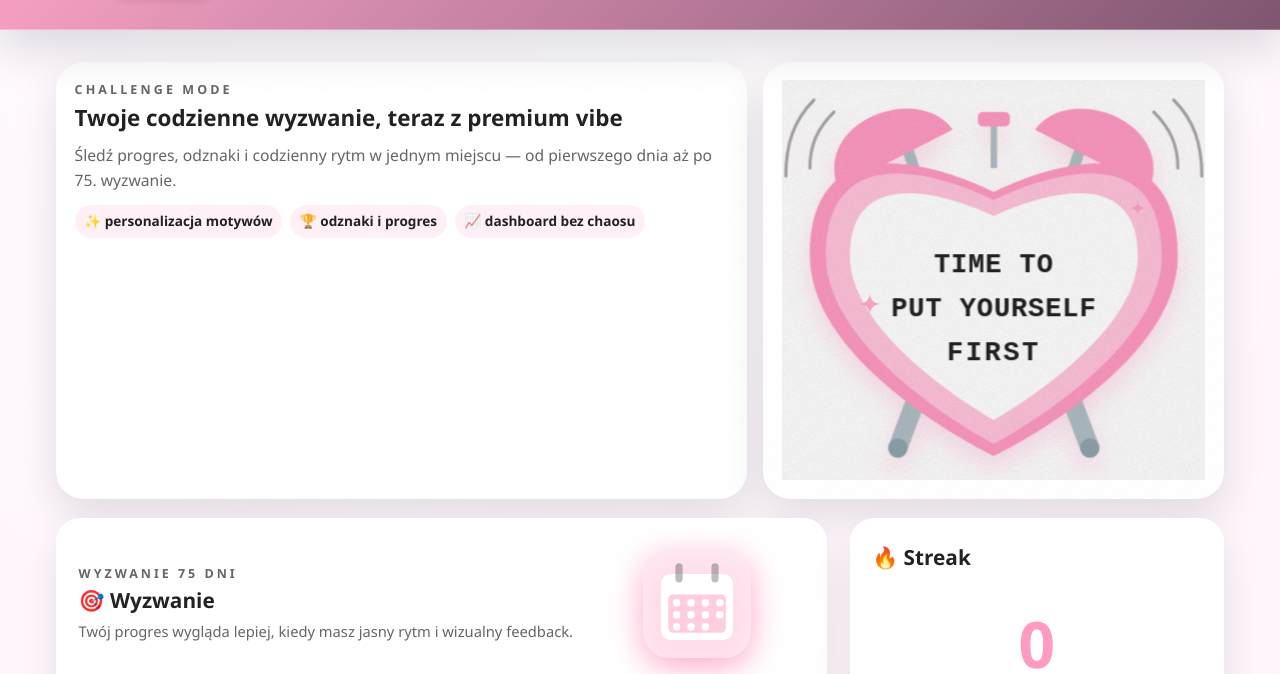
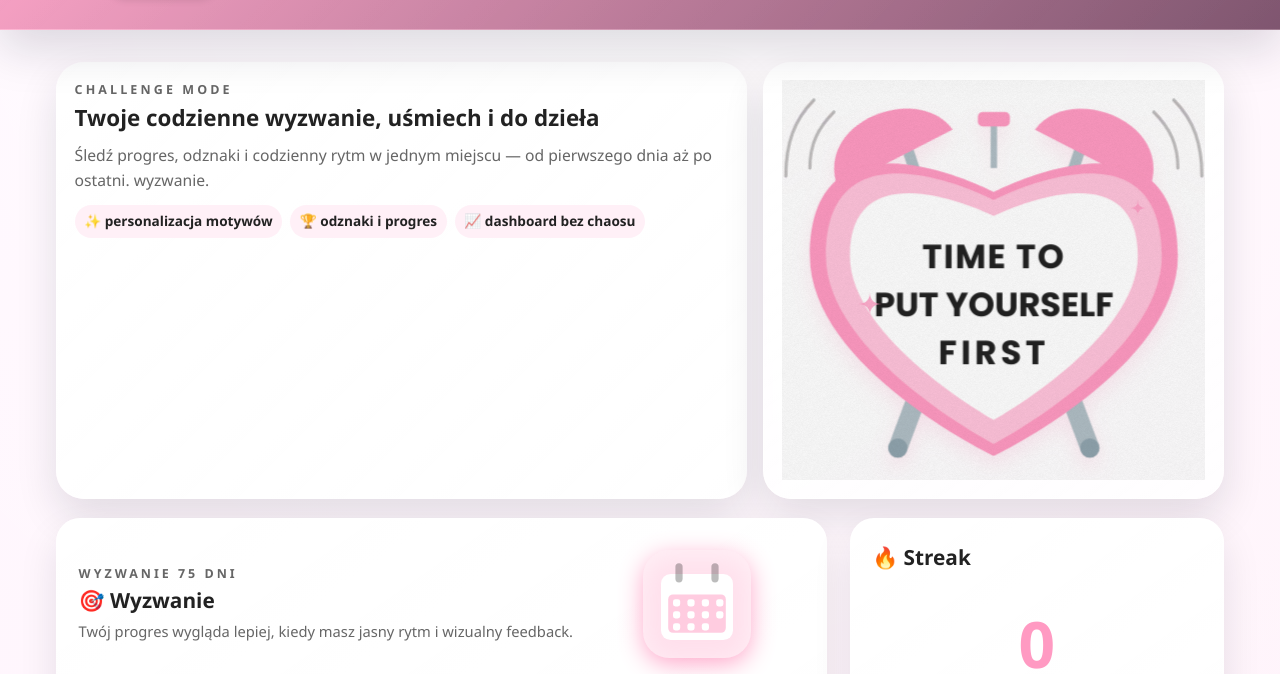
Before and after one commit to czkawkaaa/Motivation-tracker-3, a website with bundled scripts: page index.html in a window 1280 px wide. Shown: the part 126-800 px from the top of the page. Built offline with nearby package versions, Linux system fonts and the light colour scheme; no server answers.

Commit message:
prokrastynacja

```diff
--- a/index.html
+++ b/index.html
@@ -5,7 +5,6 @@
     <meta name="viewport" content="width=device-width, initial-scale=1.0">
     <title>🌸 Kawaii Quest - Motivation Tracker</title>
 
-    <!-- PWA Meta Tags -->
     <meta name="description" content="75-dniowe wyzwanie motywacyjne z synchronizacją w chmurze">
     <meta name="theme-color" content="#ff9ac2">
     <meta name="mobile-web-app-capable" content="yes">
@@ -13,7 +12,6 @@
     <meta name="apple-mobile-web-app-status-bar-style" content="black-translucent">
     <meta name="apple-mobile-web-app-title" content="Kawaii Quest">
 
-    <!-- Icons -->
     <link rel="icon" type="image/svg+xml" href="icon.svg">
     <link rel="apple-touch-icon" href="icon.svg">
     <link rel="manifest" href="manifest.json">
@@ -58,9 +56,7 @@
     </header>
 
     <main>
-        <!-- DASHBOARD VIEW -->
         <div class="view active" id="view-dashboard">
-            <!-- Date Indicator (hidden by default, shown when date is selected) -->
             <div id="dateIndicator" class="date-indicator" style="display: none;">
                 <div class="date-indicator-content">
                     <span class="date-indicator-icon">📅</span>
@@ -72,8 +68,8 @@
             <div class="hero-banner">
                 <section class="hero-card hero-copy">
                     <p class="eyebrow" style="text-transform: uppercase; letter-spacing: 0.25em; font-size: 0.78rem; color: var(--text-secondary); font-weight: 700;">Challenge mode</p>
-                    <h2>Twoje codzienne wyzwanie, teraz z premium vibe</h2>
-                    <p>Śledź progres, odznaki i codzienny rytm w jednym miejscu — od pierwszego dnia aż po 75. wyzwanie.</p>
+                    <h2>Twoje codzienne wyzwanie, uśmiech i do dzieła</h2>
+                    <p>Śledź progres, odznaki i codzienny rytm w jednym miejscu — od pierwszego dnia aż po ostatni. wyzwanie.</p>
                     <div class="hero-pills">
                         <span class="hero-pill">✨ personalizacja motywów</span>
                         <span class="hero-pill">🏆 odznaki i progres</span>
@@ -84,11 +80,11 @@
                     <svg xmlns="http://www.w3.org/2000/svg" viewBox="0 0 500 500" width="100%" height="100%" style="display: block; max-height: 400px; margin: 0 auto;">
                       <defs>
                         <filter id="shadow" x="-20%" y="-20%" width="140%" height="140%">
-                          <feDropShadow dx="0" dy="15" stdDeviation="15" flood-color="var(--primary-color)" flood-opacity="0.3" />
+                          <feDropShadow dx="0" dy="12" stdDeviation="12" flood-color="var(--primary-color)" flood-opacity="0.18" />
                         </filter>
                         <filter id="noise">
                           <feTurbulence type="fractalNoise" baseFrequency="0.8" numOctaves="3" stitchTiles="stitch"/>
-                          <feColorMatrix type="matrix" values="0 0 0 0 0, 0 0 0 0 0, 0 0 0 0 0, 0 0 0 0.12 0" />
+                          <feColorMatrix type="matrix" values="0 0 0 0 0, 0 0 0 0 0, 0 0 0 0 0, 0 0 0 0.10 0" />
                         </filter>
                       </defs>
 
@@ -102,7 +98,7 @@
                         <path d="M 40 110 C 40 20 180 20 200 90 Z" fill="var(--primary-color)" transform="rotate(-20 120 80)" />
                         <path d="M 300 90 C 320 20 460 20 460 110 Z" fill="var(--primary-color)" transform="rotate(20 380 80)" />
 
-                        <g stroke="var(--text-primary)" stroke-width="4" stroke-linecap="round" fill="none" opacity="0.4">
+                        <g stroke="var(--text-primary)" stroke-width="4" stroke-linecap="round" fill="none" opacity="0.3">
                           <path d="M 50 40 C 30 60 20 80 20 110" />
                           <path d="M 25 25 C 0 50 -10 80 -10 120" />
                           <path d="M 450 40 C 470 60 480 80 480 110" />
@@ -115,10 +111,10 @@
                         <path d="M 250 150 C 250 150 40 40 40 220 C 40 345 250 455 250 455 C 250 455 460 345 460 220 C 460 40 250 150 250 150 Z" fill="var(--card-bg)" opacity="0.4" />
                         <path d="M 250 170 C 250 170 70 80 70 220 C 70 325 250 425 250 425 C 250 425 430 325 430 220 C 430 80 250 170 250 170 Z" fill="var(--card-bg)" />
 
-                        <g font-family="'Courier New', Courier, 'Arial Black', sans-serif" font-weight="900" font-size="34" fill="var(--text-primary)" text-anchor="middle">
-                          <text x="250" y="240" letter-spacing="1">TIME TO</text>
-                          <text x="250" y="295" letter-spacing="1">PUT YOURSELF</text>
-                          <text x="250" y="350" letter-spacing="3">FIRST</text>
+                        <g font-family="'Poppins', 'Montserrat', sans-serif" font-weight="700" font-size="42" fill="var(--text-primary)" text-anchor="middle">
+                          <text x="250" y="235" letter-spacing="2">TIME TO</text>
+                          <text x="250" y="295" letter-spacing="0">PUT YOURSELF</text>
+                          <text x="250" y="355" letter-spacing="5">FIRST</text>
                         </g>
                       </g>
 
@@ -130,7 +126,6 @@
             </div>
 
             <div class="dashboard-grid">
-                <!-- Wyzwanie Card -->
                 <section class="card card-challenge">
                     <div class="challenge-spotlight">
                         <div>
@@ -138,9 +133,9 @@
                             <h2>🎯 Wyzwanie</h2>
                             <p class="challenge-note">Twój progres wygląda lepiej, kiedy masz jasny rytm i wizualny feedback.</p>
                         </div>
-                       <svg xmlns="http://www.w3.org/2000/svg" viewBox="0 0 100 100" width="120" height="120" style="display: block; margin: 0 auto; filter: drop-shadow(0px 8px 16px var(--primary-color));">
+                        <svg xmlns="http://www.w3.org/2000/svg" viewBox="0 0 100 100" width="120" height="120" style="display: block; margin: 0 auto; filter: drop-shadow(0px 6px 12px var(--primary-color));">
                           <rect x="5" y="5" width="90" height="90" rx="22" fill="var(--card-bg)" opacity="0.8" />
-                          <rect x="5" y="5" width="90" height="90" rx="22" fill="var(--primary-color)" opacity="0.2" />
+                          <rect x="5" y="5" width="90" height="90" rx="22" fill="var(--primary-color)" opacity="0.15" />
 
                           <rect x="20" y="25" width="60" height="55" rx="8" fill="var(--card-bg)" />
                           <rect x="26" y="42" width="48" height="32" rx="4" fill="var(--primary-color)" opacity="0.5" />
@@ -180,7 +175,6 @@
                     </div>
                 </section>
 
-                <!-- Streak Card -->
                 <section class="card card-streak">
                     <h2>🔥 Streak</h2>
                     <div class="streak-display">
@@ -189,7 +183,6 @@
                     </div>
                 </section>
 
-                <!-- Kroki Card -->
                 <section class="card card-steps" id="stepsCard">
                     <h2>👣 Dzisiejsze kroki</h2>
                     <div class="steps-input-group">
@@ -199,7 +192,6 @@
                     <div class="success-message" id="stepsSuccess">✅ Kroki zapisane!</div>
                 </section>
 
-                <!-- Samopoczucie Card -->
                 <section class="card card-mood">
                     <h2>😊 Dziennik samopoczucia</h2>
                     <div class="mood-selector">
@@ -213,7 +205,6 @@
                     <div class="success-message" id="moodSuccess">✅ Nastrój zapisany!</div>
                 </section>
 
-                <!-- Nauka Card -->
                 <section class="card card-study" id="studyCard">
                     <h2>📚 Dzisiejsza nauka</h2>
                     <div class="study-input-group">
@@ -224,7 +215,6 @@
                     <div class="success-message" id="studySuccess">Godziny nauki zapisane! 📖</div>
                 </section>
 
-                <!-- Zadania Card -->
                 <section class="card card-tasks">
                     <div class="section-header">
                         <h2>📝 Zadania na dziś</h2>
@@ -266,7 +256,6 @@
             </div>
         </div>
 
-        <!-- CALENDAR VIEW -->
         <div class="view" id="view-calendar">
             <div class="calendar-container">
                 <div class="calendar-header">
@@ -275,12 +264,10 @@
                     <button class="calendar-nav-btn" id="nextMonth">▶</button>
                 </div>
                 <div class="calendar-grid" id="calendarGrid">
-                    <!-- Calendar will be generated by JS -->
-                </div>
+                    </div>
             </div>
         </div>
 
-        <!-- STATS VIEW -->
         <div class="view" id="view-stats">
             <div class="stats-grid">
                 <section class="card" id="stepsStatsCard">
@@ -361,7 +348,6 @@
             </div>
         </div>
 
-        <!-- WORKOUTS VIEW -->
         <div class="view" id="view-workouts">
             <div class="workouts-shell">
                 <section class="hero-card hero-copy">
@@ -422,7 +408,6 @@
             </div>
         </div>
 
-        <!-- RULES VIEW -->
         <div class="view" id="view-rules">
             <div style="padding: 1rem;">
                 <h1>📜 Zasady Wyzwania</h1>
@@ -435,7 +420,6 @@
             </div>
         </div>
 
-        <!-- GALLERY VIEW -->
         <div class="view" id="view-gallery">
             <div class="gallery-container">
                 <div class="upload-area">
@@ -443,24 +427,22 @@
                     <button class="btn-upload" id="uploadBtn">📸 Wybierz zdjęcie</button>
                 </div>
                 <div class="gallery-grid" id="galleryGrid">
-                    <!-- Photos will be added by JS -->
-                </div>
+                    </div>
             </div>
         </div>
 
-        <!-- BADGES VIEW -->
         <div class="view" id="view-badges">
             <div class="hero-banner" style="margin-bottom: 1rem;">
                 <section class="hero-card hero-copy">
                     <p class="eyebrow" style="text-transform: uppercase; letter-spacing: 0.25em; font-size: 0.78rem; color: var(--text-secondary); font-weight: 700;">Odznaki</p>
                     <h2>Twoja kolekcja postępów i osiągnięć</h2>
-                    <p>Każda odznaka to mały moment „to było warte tego”, a cały panel zyskuje bardziej premium wygląd.</p>
+                    <p>Każda odznaka to mały moment „to było warte poświęcenia”</p>
                 </section>
                 <section class="hero-card hero-visual">
                     <svg xmlns="http://www.w3.org/2000/svg" viewBox="0 0 500 500" width="100%" height="100%" style="display: block; max-height: 250px; margin: 0 auto;">
                       <defs>
                         <filter id="soft-glow-badge" x="-20%" y="-20%" width="140%" height="140%">
-                          <feDropShadow dx="0" dy="15" stdDeviation="20" flood-color="var(--primary-color)" flood-opacity="0.3" />
+                          <feDropShadow dx="0" dy="12" stdDeviation="15" flood-color="var(--primary-color)" flood-opacity="0.2" />
                         </filter>
                         <filter id="grain-badge">
                           <feTurbulence type="fractalNoise" baseFrequency="0.65" numOctaves="3" result="noise" />
@@ -485,13 +467,12 @@
                       </g>
 
                       <path d="M 130 110 Q 145 110 145 95 Q 145 110 160 110 Q 145 110 145 125 Q 145 110 130 110 Z" fill="var(--primary-color)" opacity="0.8"/>
-                      <path d="M 380 150 Q 395 150 395 135 Q 395 150 410 150 Q 395 150 380 150 Z" fill="var(--primary-color)" opacity="0.9"/>
+                      <path d="M 380 150 Q 395 150 395 135 Q 395 150 410 150 Q 395 150 395 165 Q 395 150 380 150 Z" fill="var(--primary-color)" opacity="0.9"/>
                       <path d="M 160 320 Q 168 320 168 312 Q 168 320 176 320 Q 168 320 168 328 Q 168 320 160 320 Z" fill="var(--primary-color)" />
                     </svg>
                 </section>
             </div>
             <div class="badges-grid">
-                <!-- Podstawowe -->
                 <div class="badge-card locked" data-badge="first-steps">
                     <div class="badge-icon">👣</div>
                     <h3>Pierwsze kroki</h3>
@@ -508,7 +489,6 @@
                     <p>Dodaj pierwsze zdjęcie</p>
                 </div>
 
-                <!-- Streak -->
                 <div class="badge-card locked" data-badge="3-day-streak">
                     <div class="badge-icon">🔥</div>
                     <h3>Startowy ogień</h3>
@@ -530,7 +510,6 @@
                     <p>Utrzymaj streak przez 30 dni</p>
                 </div>
 
-                <!-- Zadania -->
                 <div class="badge-card locked" data-badge="task-beginner">
                     <div class="badge-icon">✅</div>
                     <h3>Początkujący</h3>
@@ -547,7 +526,6 @@
                     <p>Ukończ wszystkie zadania 30 razy</p>
                 </div>
 
-                <!-- Nastrój -->
                 <div class="badge-card locked" data-badge="mood-tracker">
                     <div class="badge-icon">😊</div>
                     <h3>Łowca nastrojów</h3>
@@ -564,7 +542,6 @@
                     <p>Zapisz 5 dni z najlepszym nastrojem</p>
                 </div>
 
-                <!-- Kroki -->
                 <div class="badge-card locked" data-badge="steps-5k">
                     <div class="badge-icon">🚶</div>
                     <h3>Pierwsze kroki</h3>
@@ -591,7 +568,6 @@
                     <p>Przejdź 250,000 kroków łącznie</p>
                 </div>
 
-                <!-- Galeria -->
                 <div class="badge-card locked" data-badge="photographer">
                     <div class="badge-icon">📸</div>
                     <h3>Fotograf</h3>
@@ -603,7 +579,6 @@
                     <p>Dodaj 50 zdjęć do galerii</p>
                 </div>
 
-                <!-- Treningi -->
                 <div class="badge-card locked" data-badge="workout-beginner">
                     <div class="badge-icon">💪</div>
                     <h3>Początkujący atleta</h3>
@@ -630,7 +605,6 @@
                     <p>7-dniowa passa treningowa</p>
                 </div>
 
-                <!-- Motywy -->
                 <div class="badge-card locked" data-badge="optimus-prime">
                     <div class="badge-icon">🤖</div>
                     <h3>Optimus Prime</h3>
@@ -656,8 +630,6 @@
                     <h3>Odkrywca stylów</h3>
                     <p>Wypróbuj wszystkie motywy</p>
                 </div>
-
-                <!-- Fun odznaki -->
 
                 <div class="badge-card locked" data-badge="perfectionist">
                     <div class="badge-icon">💯</div>
@@ -746,7 +718,6 @@
                     <p>Zdobądź 50 odznak</p>
                 </div>
 
-                <!-- Wyzwanie -->
                 <div class="badge-card locked" data-badge="15-day-warrior">
                     <div class="badge-icon">🛡️</div>
                     <h3>Początkujący wojownik</h3>
@@ -770,7 +741,6 @@
             </div>
         </div>
 
-        <!-- SETTINGS VIEW -->
         <div class="view" id="view-settings">
             <div class="settings-container">
                 <section class="settings-section">
@@ -907,7 +877,6 @@
                     </div>
                     <div id="weeklyTasksConfig" style="display: none; margin-top: 1rem;">
                         <div class="weekly-tasks-editor">
-                            <!-- Poniedziałek -->
                             <div class="day-tasks-section">
                                 <h4>🌟 Poniedziałek</h4>
                                 <div id="mondayTasksList" class="day-tasks-list"></div>
@@ -916,7 +885,6 @@
                                     <button class="btn-add-day-task" data-day="monday">➕</button>
                                 </div>
                             </div>
-                            <!-- Wtorek -->
                             <div class="day-tasks-section">
                                 <h4>💪 Wtorek</h4>
                                 <div id="tuesdayTasksList" class="day-tasks-list"></div>
@@ -925,7 +893,6 @@
                                     <button class="btn-add-day-task" data-day="tuesday">➕</button>
                                 </div>
                             </div>
-                            <!-- Środa -->
                             <div class="day-tasks-section">
                                 <h4>🌸 Środa</h4>
                                 <div id="wednesdayTasksList" class="day-tasks-list"></div>
@@ -934,7 +901,6 @@
                                     <button class="btn-add-day-task" data-day="wednesday">➕</button>
                                 </div>
                             </div>
-                            <!-- Czwartek -->
                             <div class="day-tasks-section">
                                 <h4>⚡ Czwartek</h4>
                                 <div id="thursdayTasksList" class="day-tasks-list"></div>
@@ -943,7 +909,6 @@
                                     <button class="btn-add-day-task" data-day="thursday">➕</button>
                                 </div>
                             </div>
-                            <!-- Piątek -->
                             <div class="day-tasks-section">
                                 <h4>🎉 Piątek</h4>
                                 <div id="fridayTasksList" class="day-tasks-list"></div>
@@ -952,7 +917,6 @@
                                     <button class="btn-add-day-task" data-day="friday">➕</button>
                                 </div>
                             </div>
-                            <!-- Sobota -->
                             <div class="day-tasks-section">
                                 <h4>🌈 Sobota</h4>
                                 <div id="saturdayTasksList" class="day-tasks-list"></div>
@@ -961,7 +925,6 @@
                                     <button class="btn-add-day-task" data-day="saturday">➕</button>
                                 </div>
                             </div>
-                            <!-- Niedziela -->
                             <div class="day-tasks-section">
                                 <h4>✨ Niedziela</h4>
                                 <div id="sundayTasksList" class="day-tasks-list"></div>
@@ -1000,7 +963,6 @@
                         <small style="display: block; margin-top: 0.5rem;">Zamiast tych samych workoutów każdego dnia, możesz ustawić różne workouty dla każdego dnia tygodnia 🗓️</small>
                     </div>
 
-                        <!-- Normal workouts (same every day) -->
                         <div id="normalWorkoutsConfig">
                             <div class="setting-item">
                                 <label>Dodaj link YouTube:</label>
@@ -1029,10 +991,8 @@
                             <div id="customWorkoutsList" style="margin-top: 1rem;"></div>
                         </div>
 
-                        <!-- Weekly workouts (different each day) -->
                         <div id="weeklyWorkoutsConfig" style="display: none; margin-top: 1rem;">
                             <div class="weekly-tasks-editor">
-                                <!-- Poniedziałek -->
                                 <div class="day-tasks-section">
                                     <h4>🌟 Poniedziałek</h4>
                                     <div id="mondayWorkoutsList" class="day-tasks-list"></div>
@@ -1045,7 +1005,6 @@
                                         <button class="btn-add-day-task" data-day="monday" onclick="addDayCustomWorkout('monday')">💪</button>
                                     </div>
                                 </div>
-                                <!-- Wtorek -->
                                 <div class="day-tasks-section">
                                     <h4>💪 Wtorek</h4>
                                     <div id="tuesdayWorkoutsList" class="day-tasks-list"></div>
@@ -1058,7 +1017,6 @@
                                         <button class="btn-add-day-task" data-day="tuesday" onclick="addDayCustomWorkout('tuesday')">💪</button>
                                     </div>
                                 </div>
-                                <!-- Środa -->
                                 <div class="day-tasks-section">
                                     <h4>🌸 Środa</h4>
                                     <div id="wednesdayWorkoutsList" class="day-tasks-list"></div>
@@ -1071,7 +1029,6 @@
                                         <button class="btn-add-day-task" data-day="wednesday" onclick="addDayCustomWorkout('wednesday')">💪</button>
                                     </div>
                                 </div>
-                                <!-- Czwartek -->
                                 <div class="day-tasks-section">
                                     <h4>⚡ Czwartek</h4>
                                     <div id="thursdayWorkoutsList" class="day-tasks-list"></div>
@@ -1084,7 +1041,6 @@
                                         <button class="btn-add-day-task" data-day="thursday" onclick="addDayCustomWorkout('thursday')">💪</button>
                                     </div>
                                 </div>
-                                <!-- Piątek -->
                                 <div class="day-tasks-section">
                                     <h4>🎉 Piątek</h4>
                                     <div id="fridayWorkoutsList" class="day-tasks-list"></div>
@@ -1097,7 +1053,6 @@
                                         <button class="btn-add-day-task" data-day="friday" onclick="addDayCustomWorkout('friday')">💪</button>
                                     </div>
                                 </div>
-                                <!-- Sobota -->
                                 <div class="day-tasks-section">
                                     <h4>🌈 Sobota</h4>
                                     <div id="saturdayWorkoutsList" class="day-tasks-list"></div>
@@ -1110,7 +1065,6 @@
                                         <button class="btn-add-day-task" data-day="saturday" onclick="addDayCustomWorkout('saturday')">💪</button>
                                     </div>
                                 </div>
-                                <!-- Niedziela -->
                                 <div class="day-tasks-section">
                                     <h4>✨ Niedziela</h4>
                                     <div id="sundayWorkoutsList" class="day-tasks-list"></div>
@@ -1170,10 +1124,8 @@
         </div>
     </main>
 
-    <!-- Confetti Container -->
     <div id="confettiContainer" class="confetti-container"></div>
 
-    <!-- Rules Modal -->
     <div id="rulesModal" style="display: none; position: fixed; top: 0; left: 0; width: 100%; height: 100%; background: rgba(0,0,0,0.9); z-index: 10000; justify-content: center; align-items: center; padding: 1rem;">
         <div class="rules-modal-content" style="background: var(--card-bg); border-radius: 16px; max-width: 600px; width: 100%; padding: 2rem; max-height: 90vh; overflow-y: auto; color: var(--text-primary);">
             <h2 style="margin-top: 0; margin-bottom: 1.5rem; text-align: center;">📜 Zasady Wyzwania</h2>
@@ -1185,7 +1137,6 @@
         </div>
     </div>
 
-    <!-- Workout Video Modal -->
     <div id="workoutModal" style="display: none; position: fixed; top: 0; left: 0; width: 100%; height: 100%; background: rgba(0,0,0,0.8); z-index: 9999; justify-content: center; align-items: center; padding: 1rem;">
         <div style="position: relative; width: 100%; max-width: 800px;">
             <button onclick="closeWorkoutModal()" style="position: absolute; top: -40px; right: 0; background: white; border: none; border-radius: 50%; width: 40px; height: 40px; font-size: 1.5rem; cursor: pointer; padding: 0;">✕</button>
```
